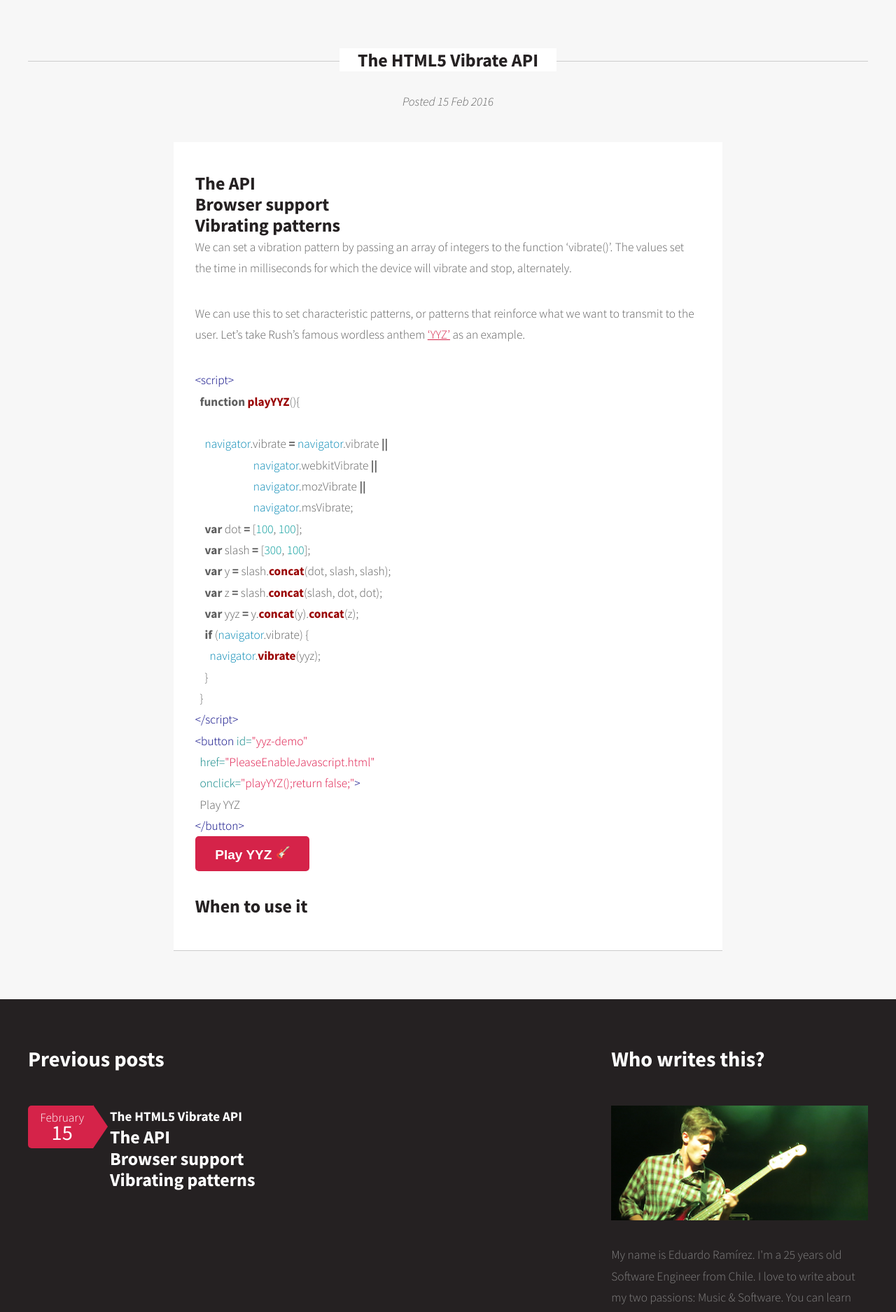
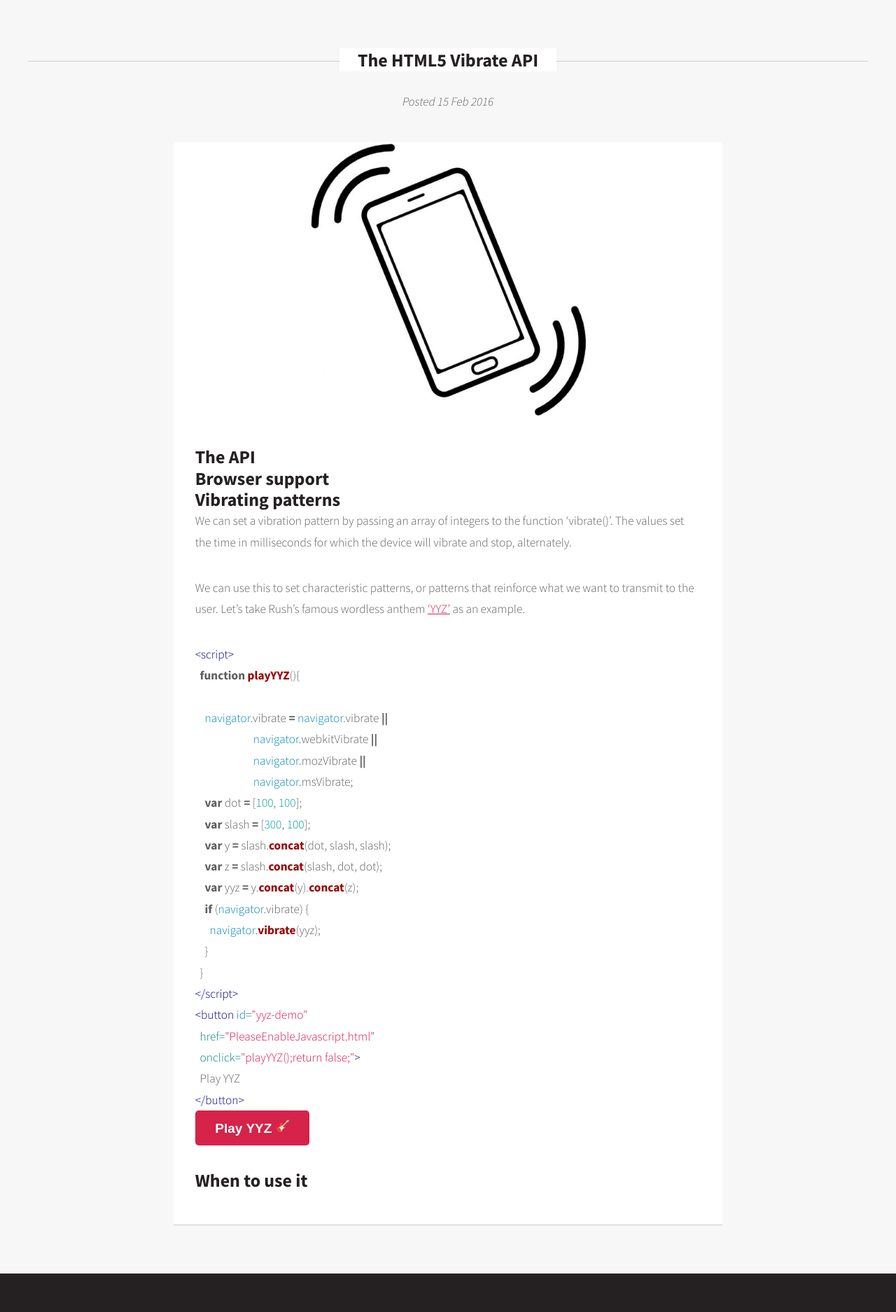
Before and after one commit to eduramirezh/outdated-blog, a Jekyll site: the page built from _posts/2016-02-15-the-html5-vibrate-api.markdown, in a window 1280 px wide. Shown: the top 1875 px of the page at 70% size. Built offline with Jekyll 4.4.1, drawn with Linux system fonts in a browser that asks for light colours; emoji names are drawn with the system emoji font.

Commit message:
post images

```diff
--- a/_posts/2016-02-15-the-html5-vibrate-api.markdown
+++ b/_posts/2016-02-15-the-html5-vibrate-api.markdown
@@ -3,6 +3,7 @@ layout: post
 title:  "The HTML5 Vibrate API"
 date:   2016-02-15 12:20:25
 categories: html5 mobile
+featured: /assets/images/20160401120446_vibracion.jpg
 ---
 ## The API
 ## Browser support
```
Also changed, not shown: assets/images/20160401120446_vibracion.jpg (added).
